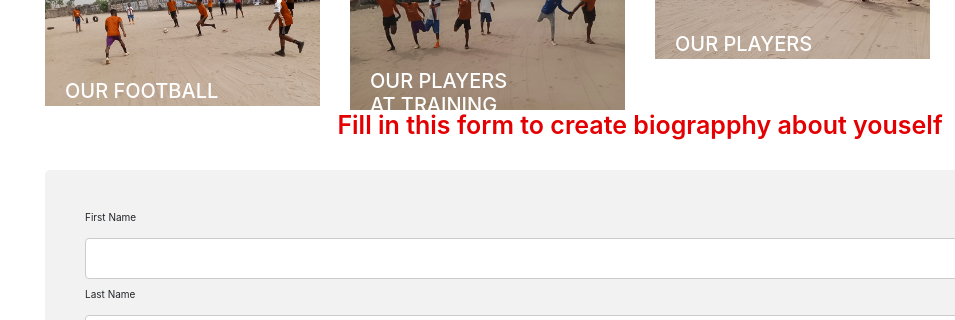
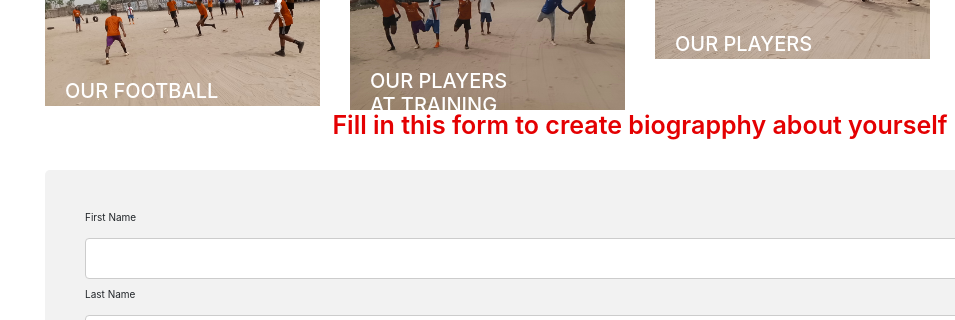
Before and after one commit to Romuald01/nestle_nescafe_shiftb, a plain HTML site: page index.html in a window 1280 px wide. Shown: the part 3222-3542 px from the top of the page, 0-955 px from the left. Drawn offline with Linux system fonts and the light colour scheme.

Commit message:
updating nescafe shiftb web app

```diff
--- a/index.html
+++ b/index.html
@@ -217,7 +217,7 @@
         <div class="row">
             <div class="col-md-12">
 
-                <h1 class="biography_header">Fill in this form to create biograpphy about youself</h1>
+                <h1 class="biography_header">Fill in this form to create biograpphy about yourself</h1>
                 <div class="composition_form mt-5">
                     <form action="http://nescafe.com/css/action_page.php">
                       <label for="fname">First Name</label>
```
